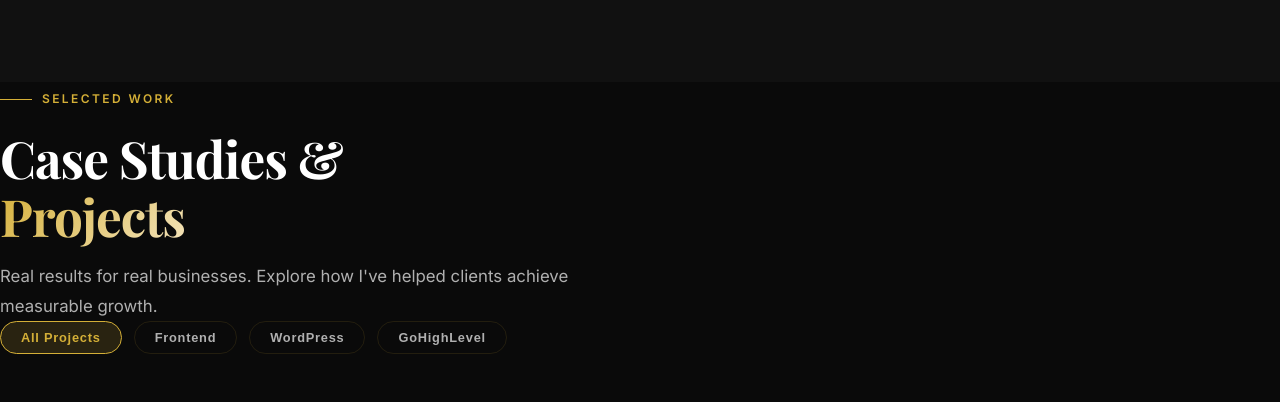
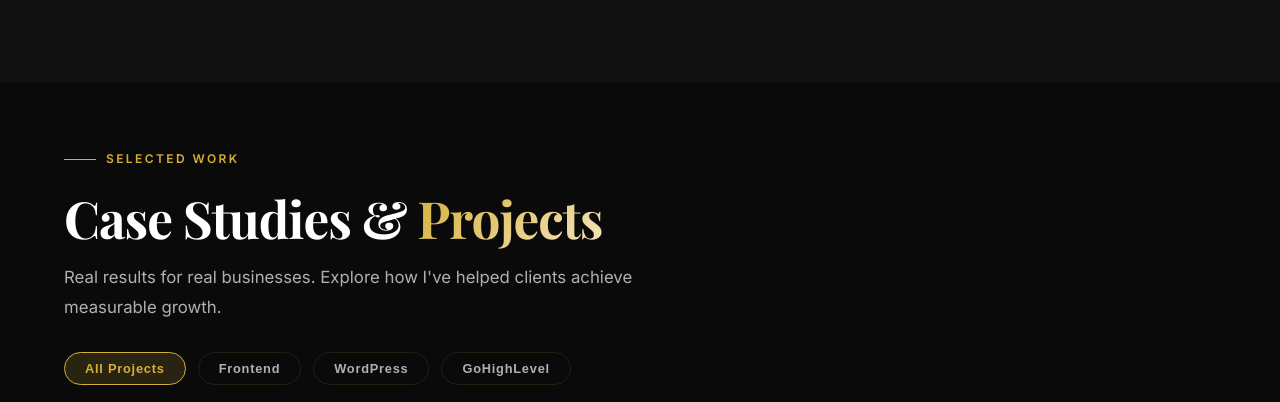
Before and after one commit to Abdulqadir75434/Abdulqadir-portfolio, a plain HTML site: page Index.html in a window 1280 px wide. Shown: the part 4476-4878 px from the top of the page. Drawn offline with nearby package versions, Linux system fonts and the light colour scheme.

Commit message:
commit10

```diff
--- a/Index.css
+++ b/Index.css
@@ -864,6 +864,14 @@ section { position: relative; }
   flex-wrap: wrap;
   margin-bottom: 50px;
 }
+
+#portfolio {
+
+  width: 90%;
+  margin: auto;
+  padding-top: 60px;
+  padding-bottom: 60px;
+}
 .filter-btn {
   padding: 8px 20px;
   border: 1px solid var(--border);
@@ -875,6 +883,11 @@ section { position: relative; }
   cursor: none;
   transition: color 0.3s, border-color 0.3s, background 0.3s;
 }
+
+.portfolio-filters{
+  margin-top: 30px;
+}
+
 .filter-btn.active, .filter-btn:hover {
   color: var(--gold);
   border-color: var(--gold);
--- a/Index.html
+++ b/Index.html
@@ -343,7 +343,7 @@
 <section id="portfolio">
   <div class="section-pad">
     <div class="section-eyebrow reveal">Selected Work</div>
-    <h2 class="section-title reveal reveal-delay-1">Case Studies &<br><span>Projects</span></h2>
+    <h2 class="section-title reveal reveal-delay-1">Case Studies & <span>Projects</span></h2>
     <p class="section-sub reveal reveal-delay-2">Real results for real businesses. Explore how I've helped clients achieve measurable growth.</p>
     <div class="portfolio-filters reveal reveal-delay-3">
       <button class="filter-btn active" data-filter="all">All Projects</button>
```
